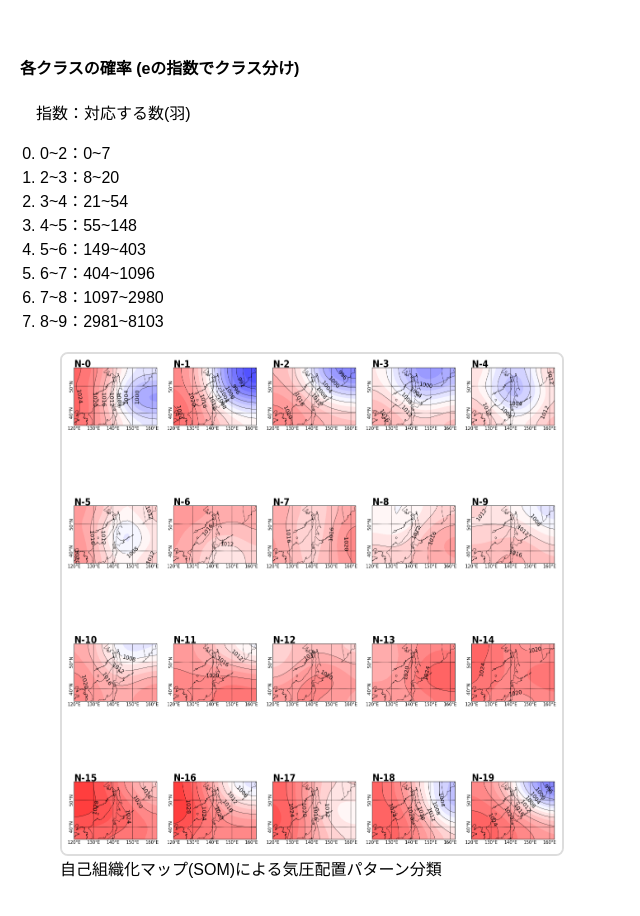
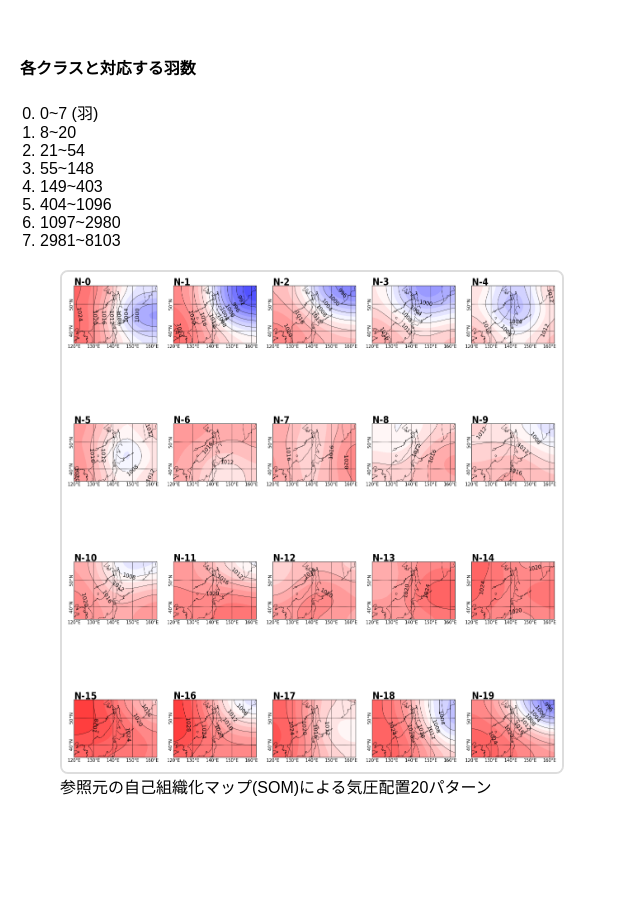
Before and after one commit to Kota-Sueda/hawk_migration_forecast_soya, a plain HTML site: page index.html in a window 1280 px wide. Shown: the part 1015-1931 px from the top of the page, without its empty margins (0-640 px from the left). After the commit the page ends 1849 px from the top, so only its background shows below. Drawn offline with Linux system fonts and the light colour scheme.

Commit message:
Update index.html

```diff
--- a/index.html
+++ b/index.html
@@ -109,28 +109,26 @@
         <section>
             <h3>目安　✕：～２０　△２０～１５０　〇１５０～１０００　◎１０００～　　羽の渡りが期待できるでしょう</h3>
             <br>
-            <h4>各クラスの確率 (eの指数でクラス分け)</h4>
-
-            <p>　指数：対応する数(羽)</p>
+            <h4>各クラスと対応する羽数</h4>
 
             <ol start="0">
-                <li>0~2：0~7</li>
-                <li>2~3：8~20</li>
-                <li>3~4：21~54</li>
-                <li>4~5：55~148</li>
-                <li>5~6：149~403</li>
-                <li>6~7：404~1096</li>
-                <li>7~8：1097~2980</li>
-                <li>8~9：2981~8103</li>
+                <li>0~7 (羽)</li>
+                <li>8~20</li>
+                <li>21~54</li>
+                <li>55~148</li>
+                <li>149~403</li>
+                <li>404~1096</li>
+                <li>1097~2980</li>
+                <li>2981~8103</li>
             </ol>
         </section>
 
         <section>
             <figure>
                 <img src="fig_som_com_rev-7(2).png"
-                     alt="自己組織化マップ(SOM)による気圧配置パターン分類"
+                     alt="参照元の自己組織化マップ(SOM)による気圧配置20パターン"
                      width="500" height="500">
-                <figcaption>自己組織化マップ(SOM)による気圧配置パターン分類</figcaption>
+                <figcaption>参照元の自己組織化マップ(SOM)による気圧配置20パターン</figcaption>
             </figure>
         </section>
     </main>
```
